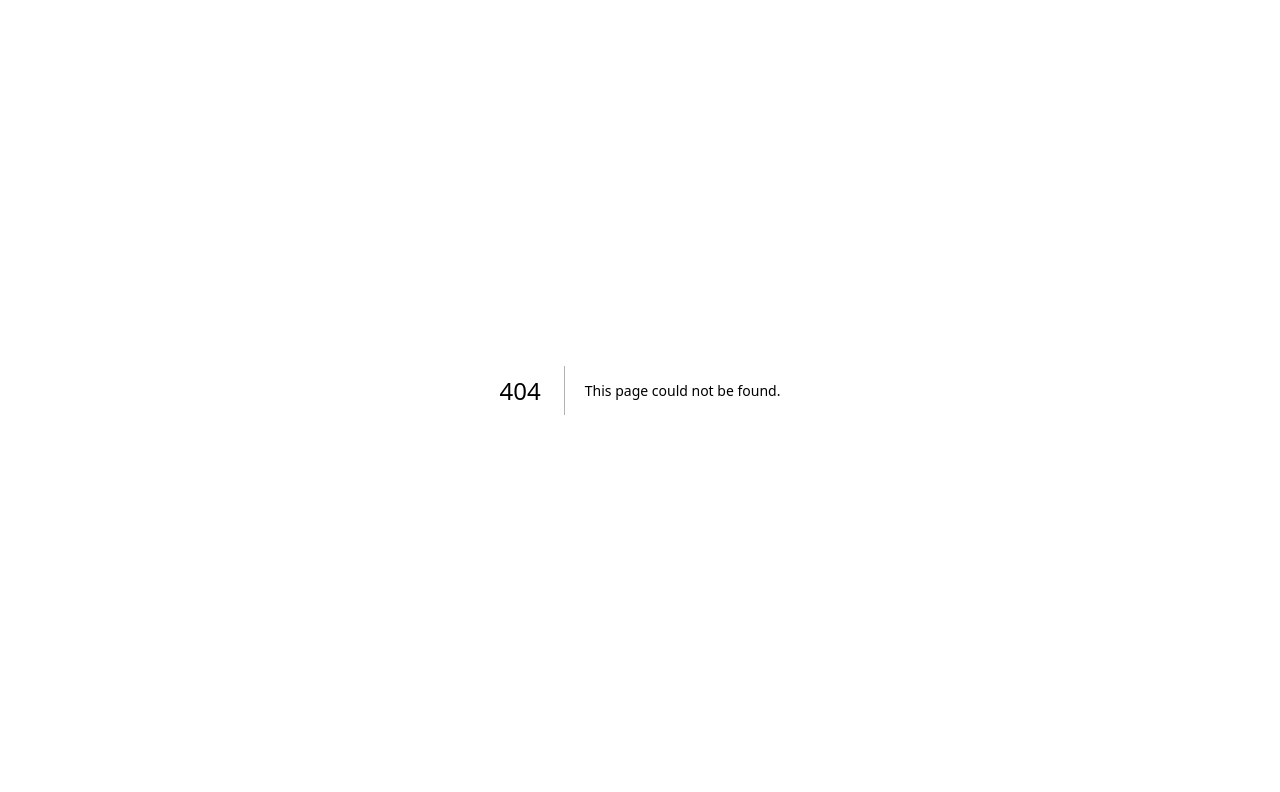
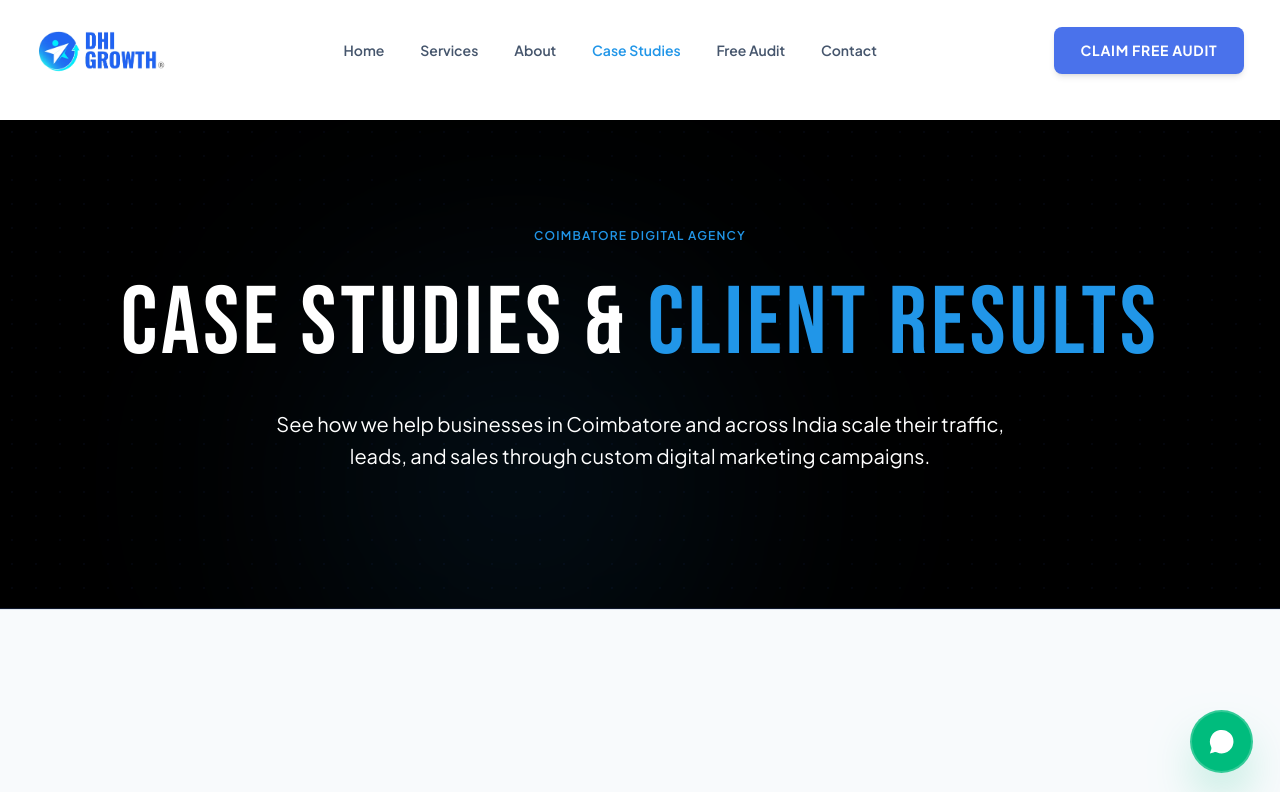
Before and after one commit to srijithit/dhi, a Next.js app in the folder next-frontend/: page /case-studies in a window 1280 px wide. Before the commit this address had no page. Shown: the top 792 px of the page. Built offline with nearby package versions, Linux system fonts and the light colour scheme; a web font is replaced by a local one.

Commit message:
Create dedicated Audit and Case Studies pages with premium Coimbatore Digital Agency hero banner styling

```diff
--- /dev/null
+++ b/next-frontend/src/app/audit/page.tsx
@@ -0,0 +1,49 @@
+"use client";
+import React from 'react';
+import Navbar from '@/components/Navbar';
+import Footer from '@/components/Footer';
+import CustomCursor from '@/components/CustomCursor';
+import FloatingWhatsApp from '@/components/FloatingWhatsApp';
+import AuditCalculator from '@/components/AuditCalculator';
+
+export default function AuditPage() {
+  return (
+    <div className="min-h-screen bg-white dark:bg-[#000000] text-slate-900 dark:text-white selection:bg-[#2196E8] selection:text-white font-body transition-colors duration-300">
+      <CustomCursor />
+
+      <Navbar />
+
+      <main className="subpage-padding-top">
+
+        {/* Page Hero */}
+        <section className="relative py-24 bg-[#000000] text-white overflow-hidden bg-dot-matrix border-b border-slate-900">
+          <div className="absolute top-1/3 left-1/4 w-[400px] h-[400px] bg-[#2196E8]/10 rounded-full blur-[130px] pointer-events-none" />
+
+          <div className="max-w-6xl mx-auto px-6 relative z-10 text-center space-y-6">
+            <span className="text-[#2196E8] font-body text-xs font-semibold uppercase tracking-widest block">
+              Coimbatore Digital Agency
+            </span>
+            <h1 className="font-header text-5xl sm:text-7xl lg:text-8xl tracking-wider uppercase leading-none">
+              FREE DIGITAL &amp; <span className="text-[#2196E8]">ROADMAP AUDIT</span>
+            </h1>
+            <p className="text-slate-350 text-lg sm:text-xl max-w-3xl mx-auto leading-relaxed font-body">
+              Get a detailed technical breakdown of your website performance, SEO keyword rankings, and competitor advertising strategies.
+            </p>
+          </div>
+        </section>
+
+        {/* Audit Calculator & Form Block */}
+        <div className="bg-white dark:bg-[#000000]">
+          <AuditCalculator onOpenWhatsApp={(budget, reach, leads) => {
+            const message = encodeURIComponent(`*Name:* (Audit Calculator Submission)\n*Budget:* ₹${budget.toLocaleString('en-IN')}\n*Est. Reach:* ${reach.toLocaleString('en-IN')}\n*Est. Leads:* ${leads}+/mo.`);
+            window.open(`https://api.whatsapp.com/send?phone=919361088012&text=${message}`, '_blank');
+          }} />
+        </div>
+
+      </main>
+
+      <Footer />
+      <FloatingWhatsApp />
+    </div>
+  );
+}
--- /dev/null
+++ b/next-frontend/src/app/case-studies/page.tsx
@@ -0,0 +1,44 @@
+"use client";
+import React from 'react';
+import Navbar from '@/components/Navbar';
+import Footer from '@/components/Footer';
+import CustomCursor from '@/components/CustomCursor';
+import FloatingWhatsApp from '@/components/FloatingWhatsApp';
+import TestimonialsSection from '@/components/TestimonialsSection';
+
+export default function CaseStudiesPage() {
+  return (
+    <div className="min-h-screen bg-white dark:bg-[#000000] text-slate-900 dark:text-white selection:bg-[#2196E8] selection:text-white font-body transition-colors duration-300">
+      <CustomCursor />
+
+      <Navbar />
+
+      <main className="subpage-padding-top">
+
+        {/* Page Hero */}
+        <section className="relative py-24 bg-[#000000] text-white overflow-hidden bg-dot-matrix border-b border-slate-900">
+          <div className="absolute top-1/3 left-1/4 w-[400px] h-[400px] bg-[#2196E8]/10 rounded-full blur-[130px] pointer-events-none" />
+
+          <div className="max-w-6xl mx-auto px-6 relative z-10 text-center space-y-6">
+            <span className="text-[#2196E8] font-body text-xs font-semibold uppercase tracking-widest block">
+              Coimbatore Digital Agency
+            </span>
+            <h1 className="font-header text-5xl sm:text-7xl lg:text-8xl tracking-wider uppercase leading-none">
+              CASE STUDIES &amp; <span className="text-[#2196E8]">CLIENT RESULTS</span>
+            </h1>
+            <p className="text-slate-355 text-lg sm:text-xl max-w-3xl mx-auto leading-relaxed font-body">
+              See how we help businesses in Coimbatore and across India scale their traffic, leads, and sales through custom digital marketing campaigns.
+            </p>
+          </div>
+        </section>
+
+        {/* Case Studies Section */}
+        <TestimonialsSection showAll={true} />
+
+      </main>
+
+      <Footer />
+      <FloatingWhatsApp />
+    </div>
+  );
+}
--- a/next-frontend/src/components/Footer.tsx
+++ b/next-frontend/src/components/Footer.tsx
@@ -110,7 +110,7 @@ export default function Footer({ onSelectService, onOpenAudit }: FooterProps) {
               <li><Link href="/services" className="hover:text-[#2196E8] transition-colors text-slate-600 dark:text-slate-455">Services</Link></li>
               <li><Link href="/about" className="hover:text-[#2196E8] transition-colors text-slate-600 dark:text-slate-455">About Us</Link></li>
               <li><Link href="/contact" className="hover:text-[#2196E8] transition-colors text-slate-600 dark:text-slate-455">Contact &amp; Support</Link></li>
-              <li><a href="#free-audit-form" onClick={handleAuditClick} className="hover:text-[#2196E8] transition-colors text-slate-600 dark:text-slate-455">Get Free Audit</a></li>
+              <li><Link href="/audit" className="hover:text-[#2196E8] transition-colors text-slate-600 dark:text-slate-455">Get Free Audit</Link></li>
             </ul>
           </motion.div>
 
--- a/next-frontend/src/components/Navbar.tsx
+++ b/next-frontend/src/components/Navbar.tsx
@@ -32,8 +32,8 @@ export default function Navbar({ onOpenAudit }: NavbarProps) {
     { name: 'Home', path: '/' },
     { name: 'Services', path: '/services' },
     { name: 'About', path: '/about' },
-    { name: 'Case Studies', path: '/#testimonials' },
-    { name: 'Free Audit', path: '/#free-audit-form' },
+    { name: 'Case Studies', path: '/case-studies' },
+    { name: 'Free Audit', path: '/audit' },
     { name: 'Contact', path: '/contact' },
   ];
 
@@ -45,7 +45,7 @@ export default function Navbar({ onOpenAudit }: NavbarProps) {
       if (el) {
         el.scrollIntoView({ behavior: 'smooth' });
       } else {
-        window.location.href = '/contact?audit=true';
+        window.location.href = '/audit';
       }
     }
   };
--- a/next-frontend/src/components/TestimonialsSection.tsx
+++ b/next-frontend/src/components/TestimonialsSection.tsx
@@ -11,7 +11,11 @@ const LinkedInIcon = (props: any) => (
   </svg>
 );
 
-export default function TestimonialsSection() {
+interface TestimonialsSectionProps {
+  showAll?: boolean;
+}
+
+export default function TestimonialsSection({ showAll = false }: TestimonialsSectionProps) {
   const containerVariants = {
     hidden: {},
     visible: {
@@ -26,7 +30,7 @@ export default function TestimonialsSection() {
     visible: { opacity: 1, y: 0, transition: { duration: 0.6 } }
   };
 
-  const displayTestimonials = TESTIMONIALS_DATA.slice(0, 3);
+  const displayTestimonials = showAll ? TESTIMONIALS_DATA : TESTIMONIALS_DATA.slice(0, 3);
 
   return (
     <section id="testimonials" className="py-32 md:py-40 bg-slate-50 dark:bg-[#080b11] relative overflow-hidden transition-colors duration-300 border-t border-slate-200 dark:border-slate-900">
```
